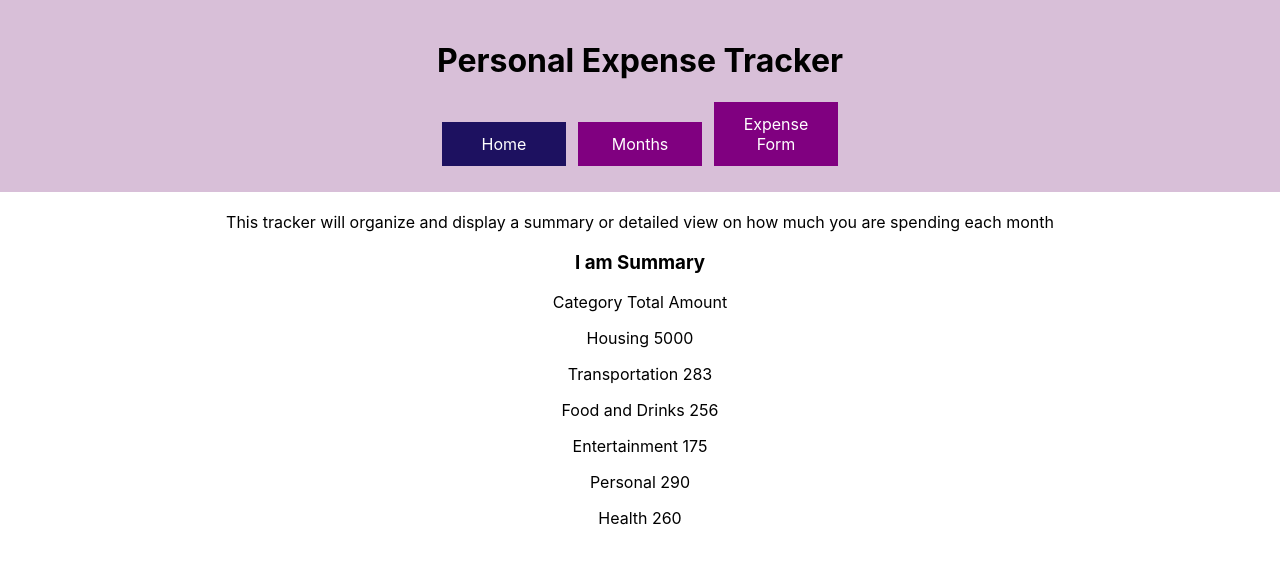
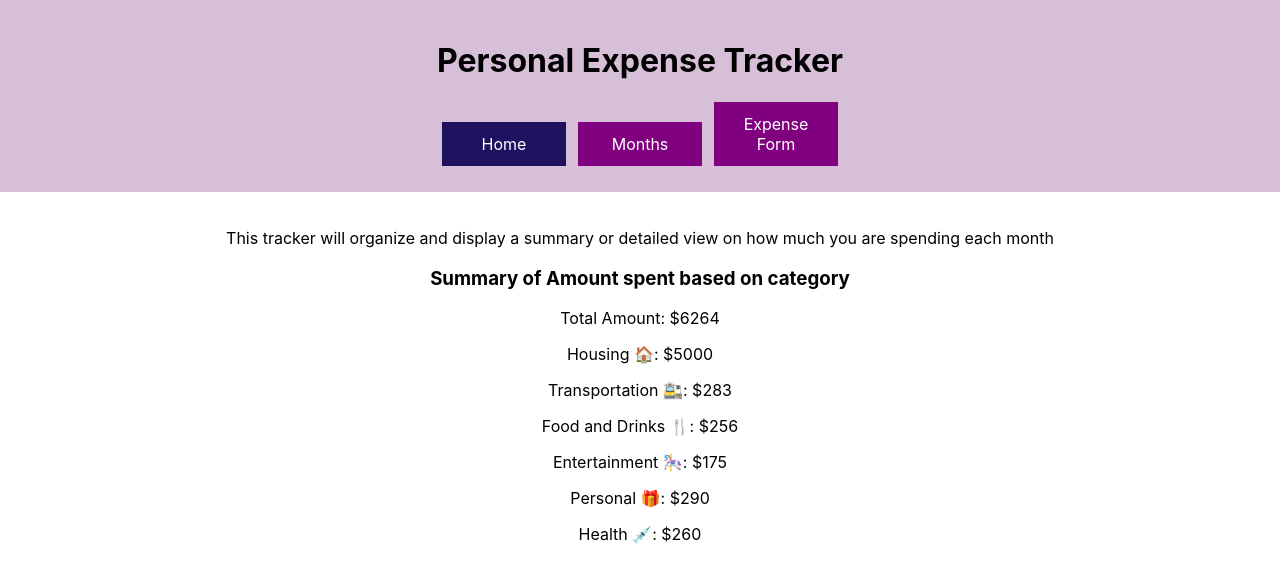
Before and after one commit to jucheng925/react-expense-tracker, a React (Create React App) app: page / in a window 1280 px wide. Shown: the top 582 px of the page. Built offline with nearby package versions, Linux system fonts and the light colour scheme; data requests are answered from the project's data file.

Commit message:
adding total amount spent

```diff
--- a/src/Expense.js
+++ b/src/Expense.js
@@ -20,9 +20,9 @@ function Expense({expense, onUpdateExpense}) {
 
   return (
     <StyledExpense>
-      <h2>{expense.description}</h2>
-      <h4>{expense.amount}</h4>
-      <p>{expense.category} <Emoji category={expense.category}/></p>
+      <h2>Description: {expense.description}</h2>
+      <h4>Amount spent: ${expense.amount}</h4>
+      <h5>{expense.category} <Emoji category={expense.category}/></h5>
       <button onClick={handleClick}>{expense.necessary ? "Necessary" : "Not Necessary"}</button>
     </StyledExpense>
   )
--- a/src/Home.js
+++ b/src/Home.js
@@ -5,8 +5,7 @@ import Summary from "./Summary"
 function Home({expenses}) {
   return (
     <div>
-
-      <div>This tracker will organize and display a summary or detailed view on how much you are spending each month</div>
+      <p>This tracker will organize and display a summary or detailed view on how much you are spending each month</p>
       <Summary expenses={expenses}/>
     </div>
   )
--- a/src/Month.js
+++ b/src/Month.js
@@ -6,10 +6,13 @@ import { StyledContainer } from './styled/Body.styled';
 function Month({expenses, displayFunction, onUpdateExpense}) {
   const params = useParams();
   const filterExpenses = expenses.filter(expense => expense.month === params.monthyear)
+  const amountSpentThisMonth = filterExpenses.reduce((accum, expense) => expense.amount + accum, 0)
+
 
   return (
     <>
     <h1>Here are your expenses for {displayFunction(params.monthyear)}</h1>
+    <p>Total amount spent in {displayFunction(params.monthyear)}: ${amountSpentThisMonth}</p>
     <Link to={`/months/add`}>Add New Expense</Link>
       <StyledContainer >
         {filterExpenses.map(expense => <Expense key={expense.id} expense={expense} onUpdateExpense={onUpdateExpense}/>)}
--- a/src/Summary.js
+++ b/src/Summary.js
@@ -1,4 +1,5 @@
 import React from 'react'
+import Emoji from './Emoji'
 
 function Summary({expenses}) {
   const allCategories = expenses.map(expense => expense.category)
@@ -11,10 +12,10 @@ function Summary({expenses}) {
 
   return (
     <div>
-        <h3>I am Summary</h3>
-        <p>Category Total Amount</p>
+        <h3>Summary of Amount spent based on category</h3>
+        <p>Total Amount: ${expenses.reduce((accum, expense) => expense.amount + accum, 0)} </p>
         {filteredCategories.map((category) =>
-          <p key={category}>{category} {totalAmount(category)}</p>
+          <p key={category}>{category} <Emoji category={category}/>: ${totalAmount(category)}</p>
         )}
     </div>
 
--- a/src/styled/Body.styled.js
+++ b/src/styled/Body.styled.js
@@ -13,6 +13,8 @@ li{
     padding: 10px;
     display: block;
 }
+
+
 `
 export const StyledContainer = styled.div `
 display: flex;
@@ -22,9 +24,21 @@ padding: 10px;
 `
 export const StyledExpense = styled.div`
 display: inline;
-width: 300px;
+width: 250px;
 height: auto;
 margin: 7px;
 box-shadow: 5px 3px 5px blue;
 border: 3px solid blue;
+padding-left: 10px;
+padding-bottom: 10px;
+text-align: left;
+
+button{
+    height: 30px;
+    width: 125px;
+}
+
+button:active{
+    transform: translateY(5px);
+}
 `
```
